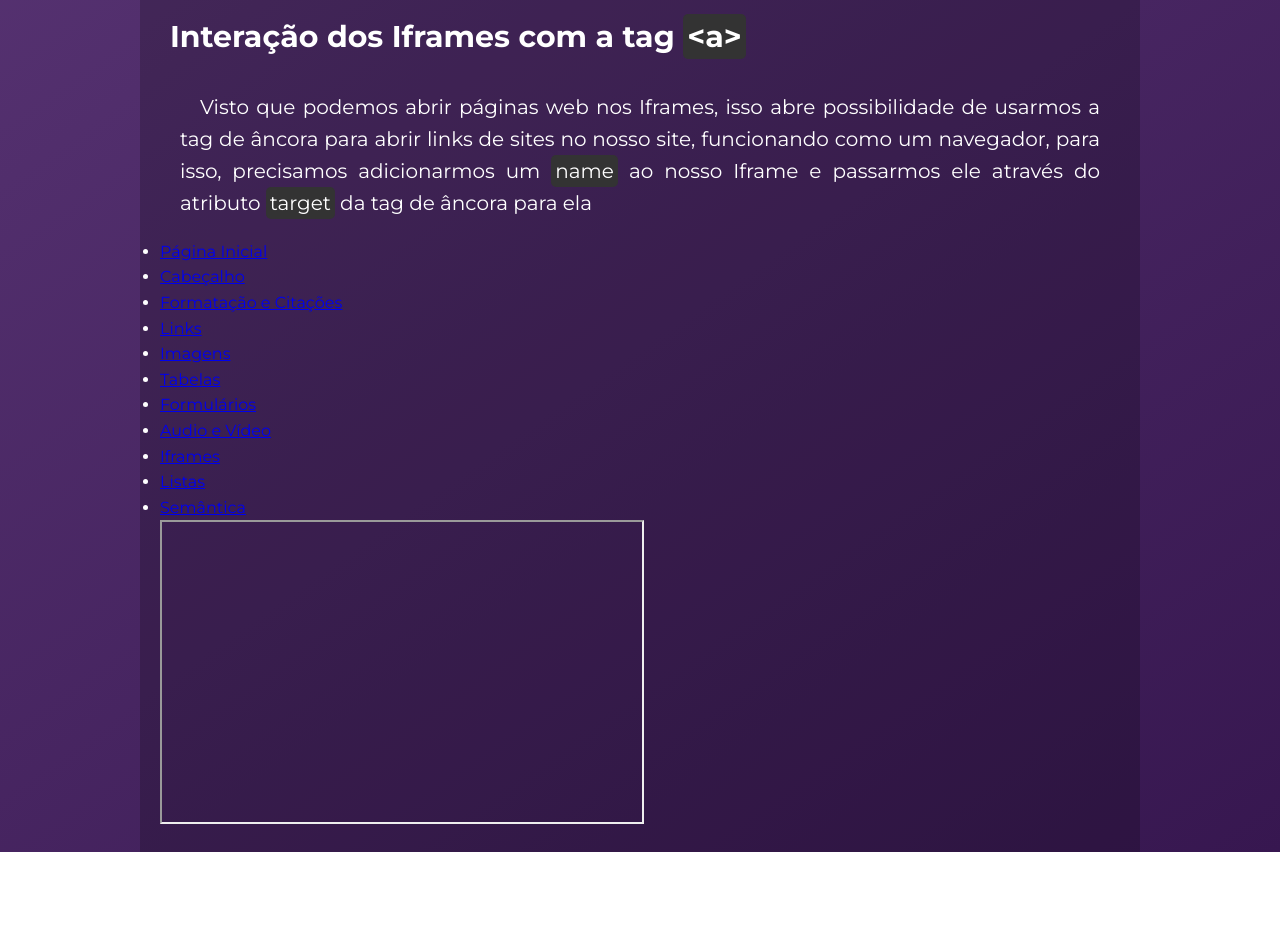
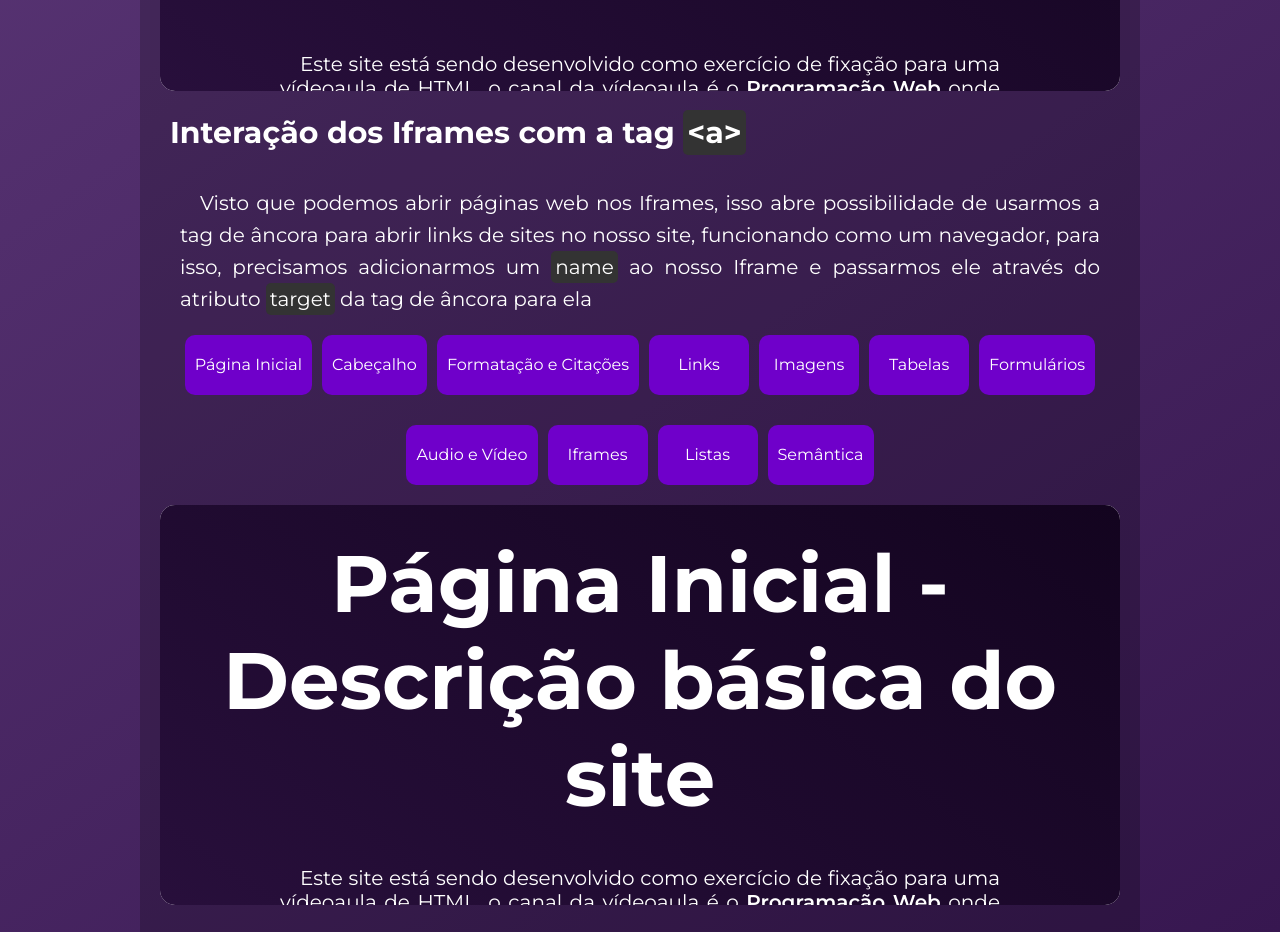
Before and after one commit to AndreCoutinho221/aplicacao-conhecimentos-curso-HTML, a plain HTML site: page iframe.html in a window 1280 px wide. Shown: the part 2334-3266 px from the top of the page. Before the commit the page ends 3186 px from the top, so only its background shows below. Drawn offline with Linux system fonts and the light colour scheme.

Commit message:
pequenos ajustes na página de Iframes

```diff
--- a/iframe.html
+++ b/iframe.html
@@ -43,10 +43,10 @@
             <section>
                 <h2>Incorporando páginas do próprio site</h2>
                 <p>Tendo em vista que podemos utilizar sites externos em nossa página, por que não poderiamos usar páginas internas? Basta trocar o <code>src</code> para apontar para uma página dentro do nosso site como foi feito logo abaixo</p>
-                <iframe src="index.html" width="50%" height="300px"></iframe>
+                <iframe src="index.html" class="iframes"></iframe>
                 <h2>Interação dos Iframes com a tag <code>&lt;a&gt;</code></h2>
                 <p>Visto que podemos abrir páginas web nos Iframes, isso abre possibilidade de usarmos a tag de âncora para abrir links de sites no nosso site, funcionando como um navegador, para isso, precisamos adicionarmos um <code>name</code> ao nosso Iframe e passarmos ele através do atributo <code>target</code> da tag de âncora para ela</p>
-                <ul>
+                <ul class="list-menu-iframe">
                     <li><a href ='index.html' alt="Ir para a página inicial" target="iframe-incorporado">Página Inicial</a></li>
                     <li><a href ='cabecalho.html' alt="Ir para a página que explica o uso de Cabeçalhos" target="iframe-incorporado">Cabeçalho</a></li>
                     <li><a href='formatacao.html' alt="Ir para a página que explica como formatar seu texto em HTML" target="iframe-incorporado">Formatação e Citações</a></li>
@@ -59,7 +59,7 @@
                     <li><a href='listas.html' alt="Ir para a página que explica como utilizar listas em HTML" target="iframe-incorporado">Listas</a></li>
                     <li><a href="semantica.html" alt="Ir para a página que explica como escrever HTML da forma correta" target="iframe-incorporado">Semântica</a></li>
                 </ul>
-                <iframe name="iframe-incorporado" src="" width="50%" height="300px"></iframe>
+                <iframe name="iframe-incorporado" src="index.html" class="iframes"></iframe>
             </section>
         </article>
     </main>
--- a/style/style.css
+++ b/style/style.css
@@ -380,6 +380,38 @@ p a{
     display: flex;
 }
 
+.iframes{
+    width: 100%;
+    height: 400px;
+    border: 0;
+    border-radius: 15px;
+    background-color: white;
+}
+
+.list-menu-iframe{
+    list-style: none;
+    display: flex;
+    justify-content: center;
+    align-items: center;
+    gap:10px;
+    flex-wrap: wrap;
+}
+
+.list-menu-iframe a{
+    text-decoration: none;
+    color: white;
+    align-items: center;
+    justify-content: center;
+    display: flex;
+    min-width: 80px;
+    text-align: center;
+    height: 40px;
+    background-color: rgb(111, 0, 202);
+    padding: 10px;
+    border-radius: 10px;
+    margin-bottom: 20px;
+}
+
 figure{
     display: flex;
     flex-direction: column;
```
